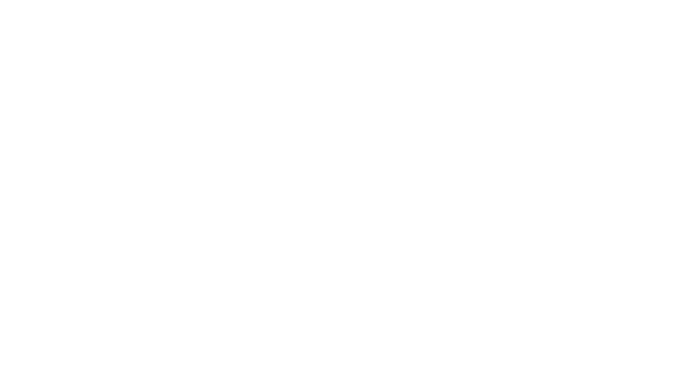
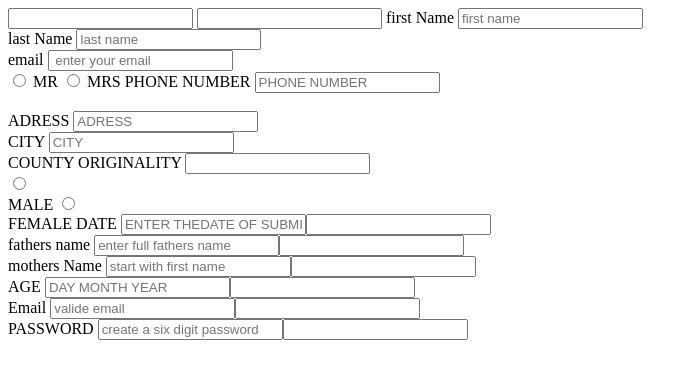
Before and after one commit to livingstone-mwachugha/creating-_webistes, a plain HTML site: page index.html in a window 1280 px wide. Shown: the whole page, without its empty margins (0-698 px from the left). Drawn offline with Linux system fonts and the light colour scheme.

Commit message:
fisrt commit

```diff
--- a/index.html
+++ b/index.html
@@ -5,6 +5,46 @@
     <meta name="viewport" content="width=device-width, initial-scale=1.0">
     <title>Document</title>
 </head>
+<title>
+    <h1>FILL THE FOLLOWING FORM</h1>
+</title>
+<input>
+    <INPUT>
+    <label for="first name">first Name</label>
+    <input type="text" placeholder="first name"></input><br>
+    <label for="last name">last Name</label>
+    <input type="text" placeholder="last name"></input><br>
+    <label for="email">email</label>
+    <input type="email" placeholder=" enter your email"></input><br>
+    <input type="radio" >
+    <label for="MR">MR</label>
+    <input type="radio">
+    <label for="MRS">MRS</label>
+    <label for="PHONE NUMBER">PHONE NUMBER</label>
+    <input type="text" placeholder="PHONE NUMBER"></input><BR></BR>
+    <label for="ADRESS">ADRESS</label>
+    <input type="text" placeholder="ADRESS"></input><br>
+    <label for="">CITY</label>
+    <input type="text" placeholder="CITY"></input><br>
+    <label for="CONTY ORIGINALTY">COUNTY ORIGINALITY</label>
+    <input type="text" placeholder=""></input><br>
+    <input type="radio"><br>
+    <label for="MALE">MALE</label>
+    <input type="radio"><br>
+    <label for="FEMALE">FEMALE</label>
+    <label for="DATE">DATE</label>
+    <input type="text" placeholder="ENTER THEDATE OF SUBMISSION"><input><br>
+    <label for="fathers name">fathers name</label>
+    <input type="text" placeholder="enter full fathers name"><input><br>
+    <label for="mothers name">mothers Name</label>
+    <input type="text" placeholder="start with first name"><input><br>
+    <label for="">AGE</label>
+    <input type="text" placeholder="DAY MONTH YEAR" ><input><br>
+    <label for="Email">Email</label>
+    <input type="text" placeholder="valide email"><input><br>
+    <label for="CREATE PASSWORD">PASSWORD</label>
+    <input type="text" placeholder="create a six digit password"><input><br>
+        </form>
 <body>
 
 </body>
```
